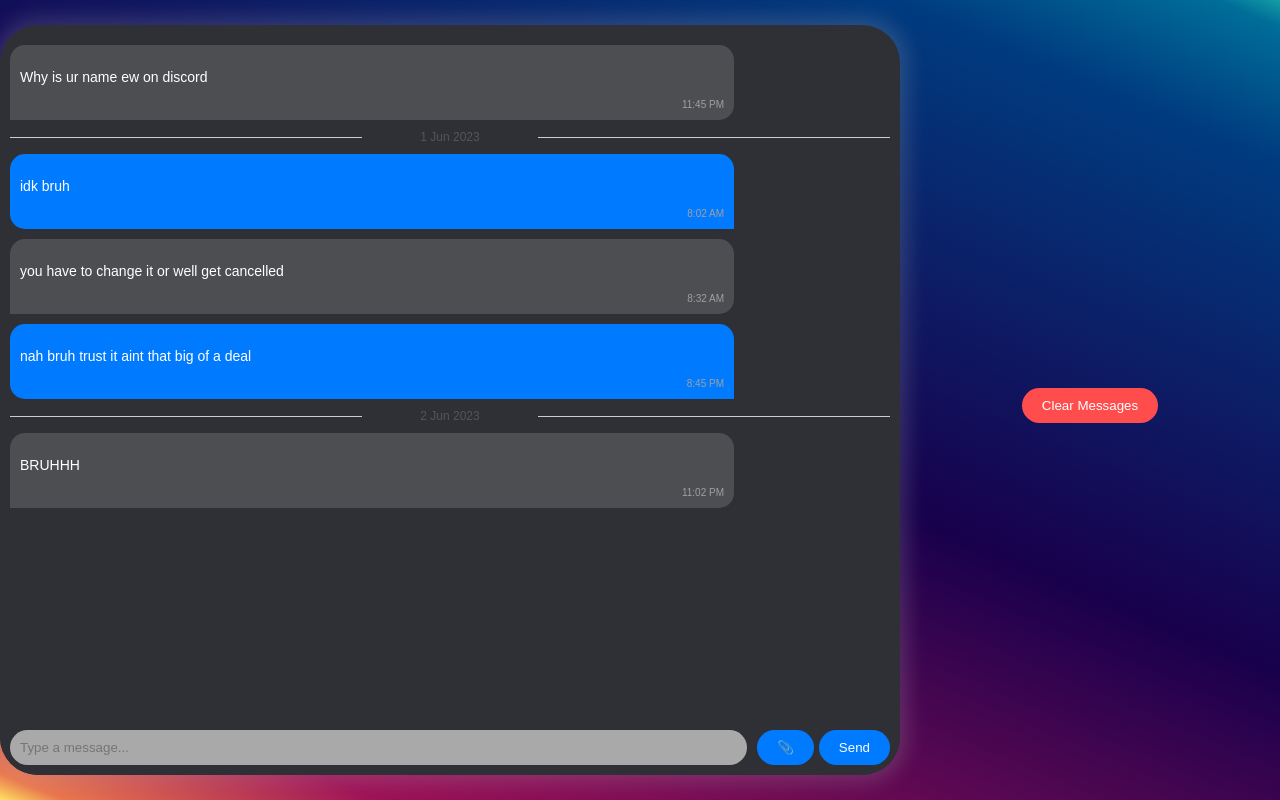
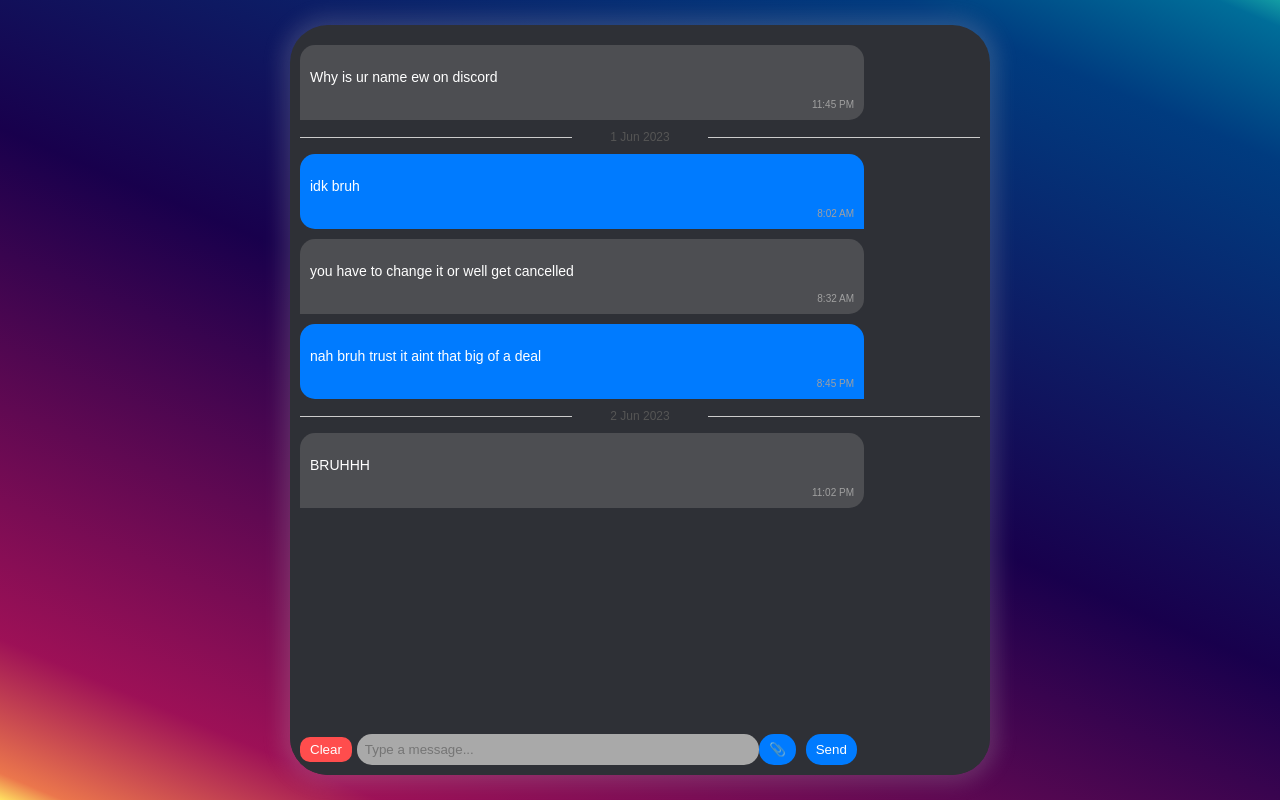
Before and after one commit to Kiratyy/Secure-Programming-Chat-System, a plain HTML site: page public/index.html in a window 1280 px wide. Drawn offline with Linux system fonts and the light colour scheme.

Commit message:
clear chat button working, CSS needs perfecting

```diff
--- a/public/index.html
+++ b/public/index.html
@@ -36,15 +36,16 @@
             <div class="file-preview"></div>
             <div class="file-progress"></div>
         </div>
-        <div class="input-box">
-            <input type="text" class="input-text" placeholder="Type a message...">
-            <input type="file" id="file-input" style="display: none;">
-            <button class="attach-file-button">📎</button>
-            <button class="send-button">Send</button>
+        <div class="input-container">
+            <button class="clear-button">Clear</button>
+            <div class="input-box">
+                <input type="text" class="input-text" placeholder="Type a message...">
+                <input type="file" id="file-input" style="display: none;">
+                <button class="attach-file-button">📎</button>
+                <button class="send-button">Send</button>
+            </div>
         </div>
     </div>
-
-    <button class="clear-button">Clear Messages</button>
 
     <script src="app.js"></script>
 </body>
--- a/public/style.css
+++ b/public/style.css
@@ -17,15 +17,8 @@ body {
     );
 }
 
-.username {
-    text-align: center;
-    margin-left: 250px;
-    white-space: nowrap;
-    margin-bottom: 500px;
-}
-
 .chat-container {
-    width: 900px;
+    width: 700px;
     height: 750px;
     background-color: #2E3036;
     box-shadow: 0 0 1.25em 0.5em #c3c3c333;
@@ -33,20 +26,20 @@ body {
     display: flex;
     flex-direction: column;
     justify-content: space-between;
-    position: relative; /* Necessary for relative positioning of the chat box */
-    overflow: hidden; /* Prevent overflow beyond container */
+    position: relative;
+    overflow: hidden;
 }
 
 .chat-box {
     padding: 10px;
-    height: 650px; /* Fixed height to ensure it stays constrained */
-    overflow-y: auto; /* Allows vertical scrolling for messages */
+    height: 650px;
+    overflow-y: auto;
     flex-grow: 1;
-    margin-bottom: 20px; /* Space between the chat box and input field */
-    box-sizing: border-box; /* Ensures padding is considered in height calculation */
+    margin-bottom: 20px;
+    box-sizing: border-box;
 }
 
-.chat-box::-webkit-scrollbar{
+.chat-box::-webkit-scrollbar {
     display: none;
 }
 
@@ -59,7 +52,7 @@ body {
     padding: 10px;
     background-color: #3a3b3f;
     position: relative;
-    overflow-wrap: break-word; /* Ensure text breaks properly */
+    overflow-wrap: break-word;
 }
 
 .message-left {
@@ -109,32 +102,59 @@ body {
     right: 0;
 }
 
+.input-container {
+    display: flex;
+    align-items: center;
+    background-color: #2E3036;
+    padding: 10px;
+    border-radius: 0 0 10px 10px;
+}
+
+.clear-button {
+    padding: 5px 10px;
+    background-color: #ff4d4d;
+    border: none;
+    border-radius: 10px;
+    color: white;
+    cursor: pointer;
+    margin-right: 5px; /* Reduced space between clear button and input box */
+}
+
+.clear-button:hover {
+    filter: brightness(0.9);
+}
+
+.clear-button:active {
+    transform: translateY(2px);
+}
+
 .input-box {
     display: flex;
-    padding: 10px;
-    background-color: #2E3036;
-    border-radius: 0 0 10px 10px;
-    position: sticky;
-    bottom: 0;
+    flex: 1;
+    max-width: 500px;
+    margin-right: 5px; /* Reduced excess space on the right */
 }
 
-.input-box input {
+.input-text {
     flex: 1;
-    padding: 10px;
+    padding: 8px;
     border: none;
-    border-radius: 20px;
-    margin-right: 10px;
+    border-radius: 15px;
+    background-color: #a9a9a9;
     outline: none;
-    background-color: #a9a9a9;
 }
 
 .input-box button {
-    padding: 10px 20px;
+    padding: 8px 10px;
     background-color: #007bff;
     border: none;
-    border-radius: 20px;
+    border-radius: 15px;
     color: white;
     cursor: pointer;
+}
+
+.attach-file-button {
+    margin-right: 10px; /* Added space between attach and send buttons */
 }
 
 .input-box button:hover {
@@ -144,66 +164,3 @@ body {
 .input-box button:active {
     transform: translateY(2px);
 }
-
-.file-transfer-area {
-    padding: 10px;
-    background-color: #3a3b3f;
-    border-radius: 10px;
-    margin-bottom: 10px;
-}
-
-.file-preview {
-    display: flex;
-    align-items: center;
-    margin-bottom: 5px;
-    color: white;
-}
-
-.file-preview img {
-    width: 50px;
-    height: 50px;
-    object-fit: cover;
-    margin-right: 10px;
-}
-
-.file-progress {
-    height: 5px;
-    background-color: #007bff;
-    width: 0;
-    transition: width 0.3s;
-}
-
-.attach-file-button {
-    background-color: #4CAF50;
-    margin-right: 5px;
-}
-
-.file-download-link.no-underline {
-    text-decoration: none;
-    color: white;
-}
-
-.file-download-link.no-underline:hover {
-    text-decoration: underline;
-}
-
-.clear-button {
-    margin-top: 10px;
-    padding: 10px 20px;
-    background-color: #ff4d4d;
-    border: none;
-    border-radius: 20px;
-    color: white;
-    cursor: pointer;
-    display: block;
-    margin-left: auto;
-    margin-right: auto;
-}
-
-.clear-button:hover {
-    filter: brightness(0.9);
-}
-
-.clear-button:active {
-    transform: translateY(2px);
-}
```
